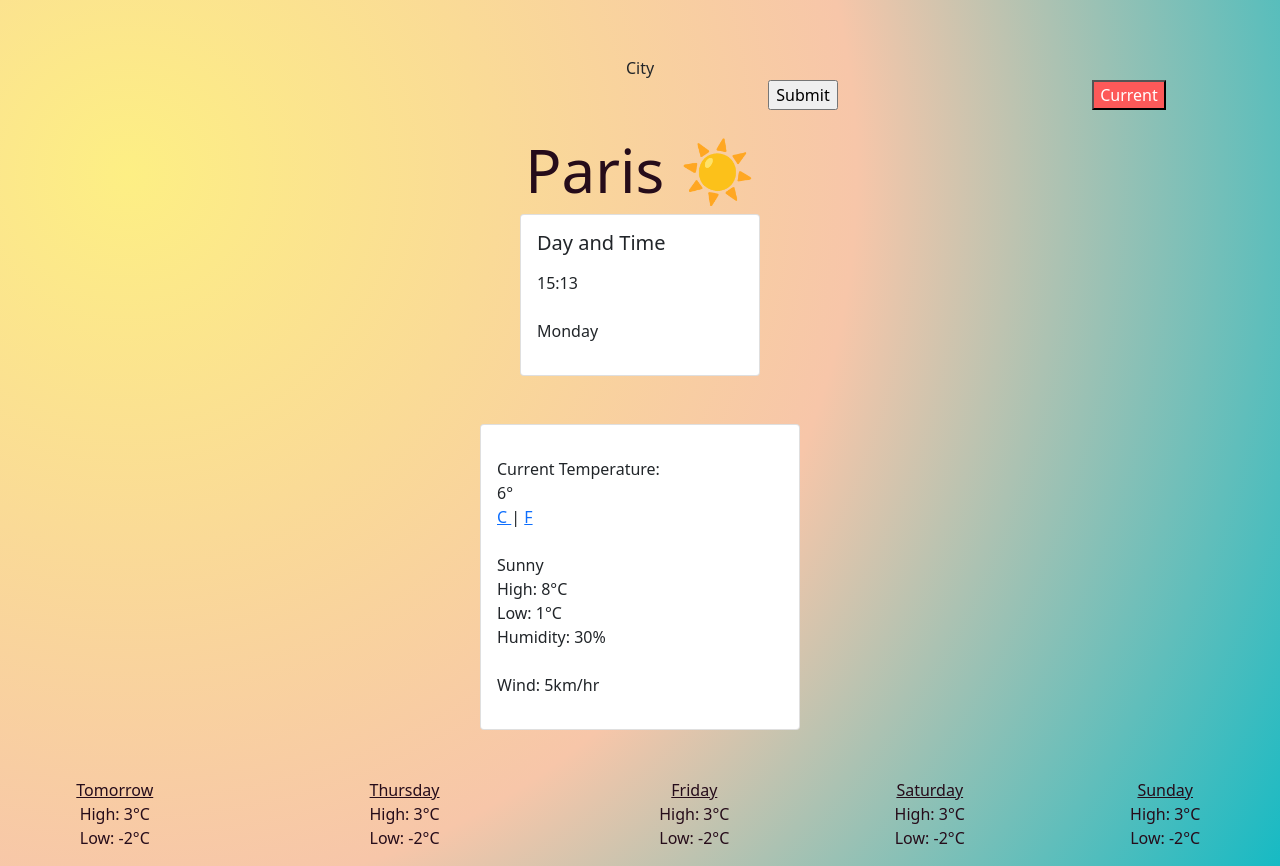
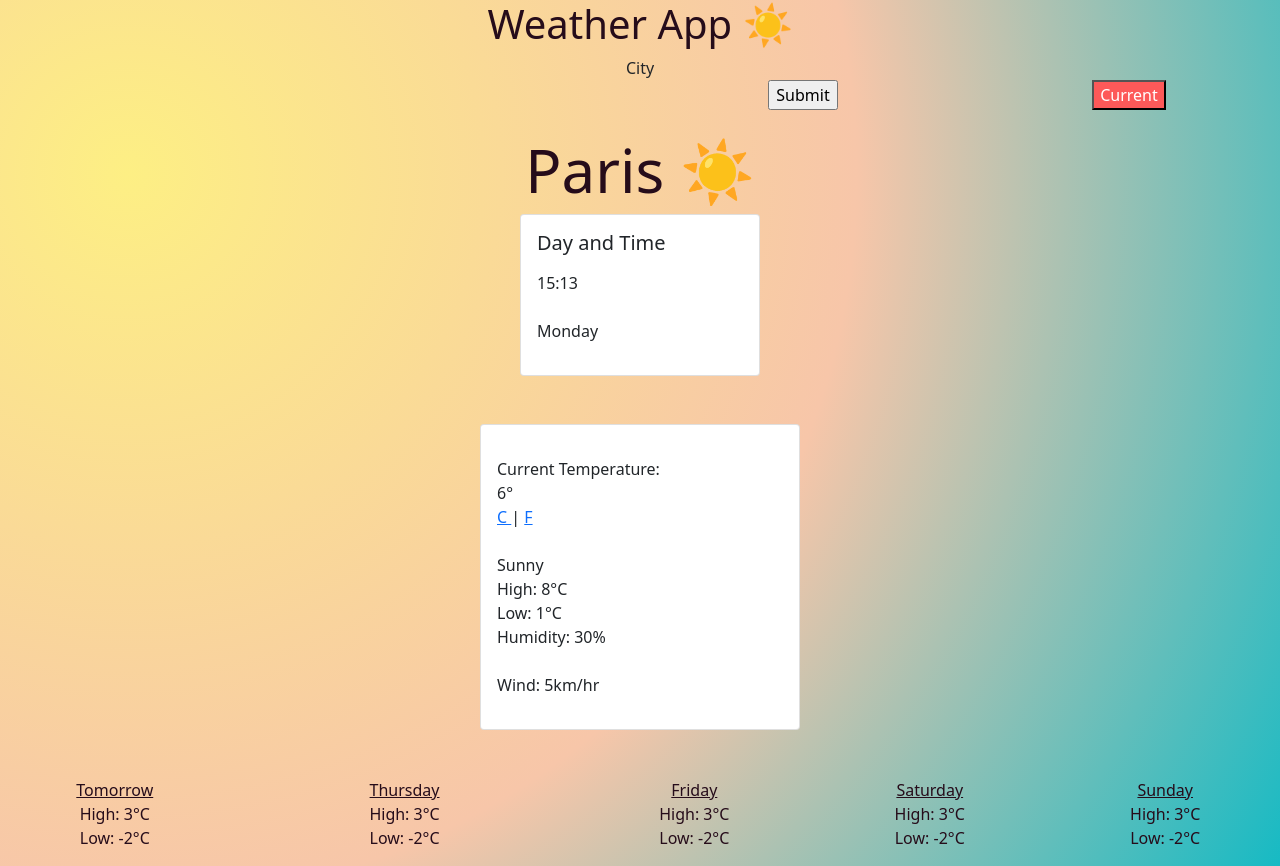
Before and after one commit to edc98/Weather-App, a website built with Parcel: page index.html in a window 1280 px wide. Built offline with nearby package versions, Linux system fonts and the light colour scheme; no server answers.

Commit message:
updated color for h1

```diff
--- a/src/styles.css
+++ b/src/styles.css
@@ -1,5 +1,5 @@
 h1 {
-  color: #0000;
+  color: #260c1a;
   text-align: center;
 }
 
```
